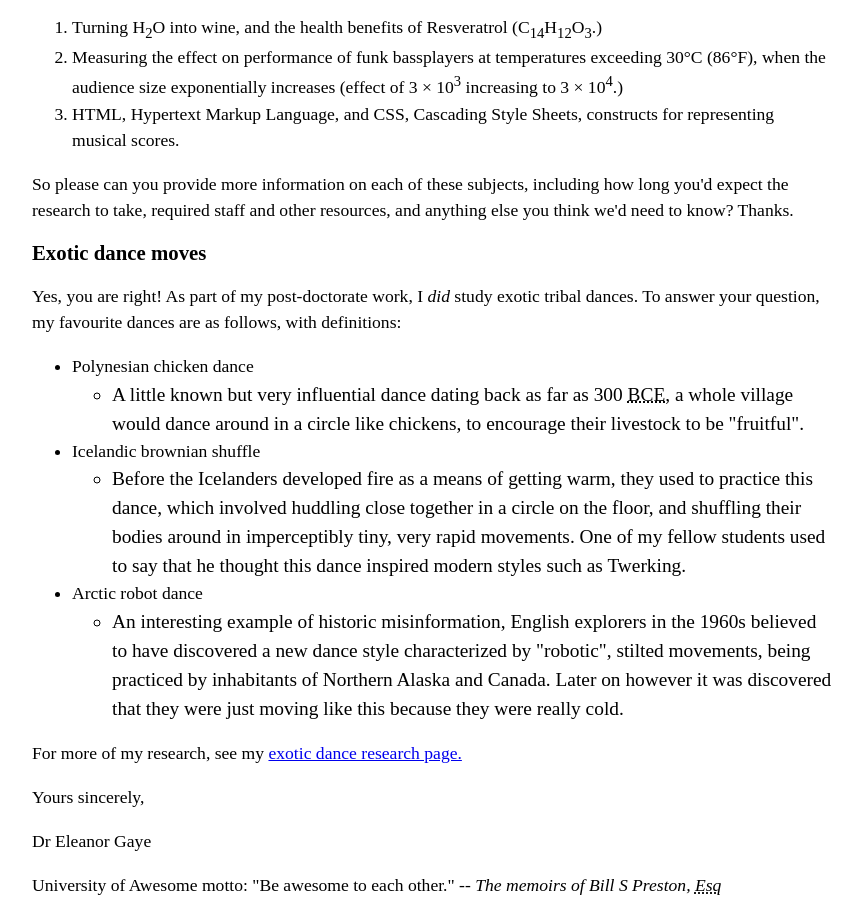
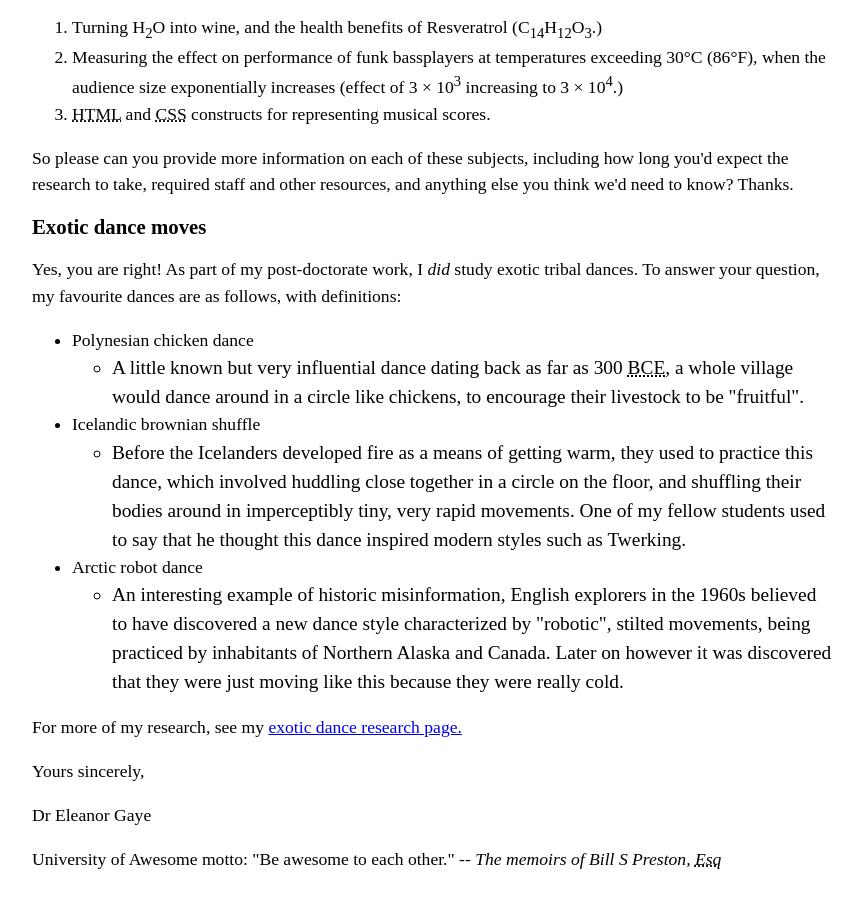
Before and after one commit to anbr1175/anbr1175.github.io, a plain HTML site: page ica/ica4a.html in a window 1280 px wide. Shown: the part 974-1875 px from the top of the page, without its empty margins (208-1069 px from the left). Drawn offline with Linux system fonts and the light colour scheme.

Commit message:
Update ica4a.html

```diff
--- a/ica/ica4a.html
+++ b/ica/ica4a.html
@@ -85,7 +85,7 @@ p, li, dd, dt, address {
 <ol>
 <li>Turning H<sub>2</sub>O into wine, and the health benefits of Resveratrol (C<sub>14</sub>H<sub>12</sub>O<sub>3</sub>.)</li>
 <li>Measuring the effect on performance of funk bassplayers at temperatures exceeding 30°C (86°F), when the audience size exponentially increases (effect of 3 × 10<sup>3</sup> increasing to 3 × 10<sup>4</sup>.)</li>
-<li><abbr>HTML</abbr>, Hypertext Markup Language, and <abbr>CSS</abbr>, Cascading Style Sheets, constructs for representing musical scores.</li>
+<li><abbr title="Hypertext Markup Language">HTML</abbr> and <abbr title="Cascading Style Sheets">CSS</abbr> constructs for representing musical scores.</li>
 </ol>
 
 <p>So please can you provide more information on each of these subjects, including how long you'd expect the research to take, required staff and other resources, and anything else you think we'd need to know? Thanks.</p>
```
